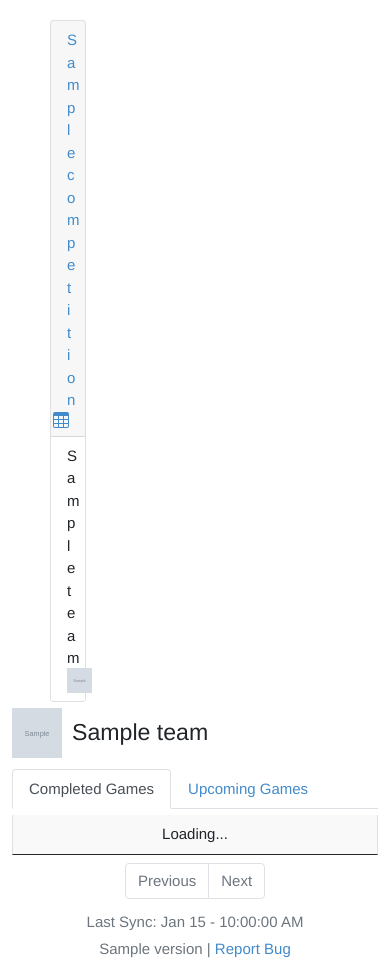
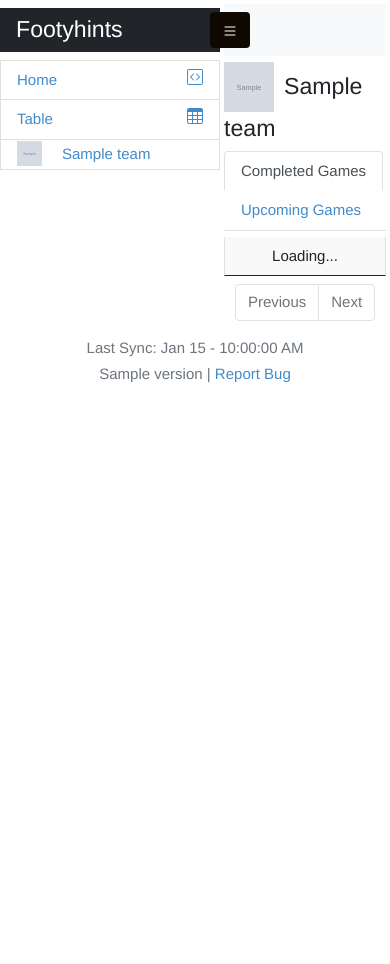
Before and after one commit to pwnbus/footyhints, a Django app: template web/templates/team.html in a window 390 px wide. After the commit the page ends 383 px from the top, so only its background shows below. Run offline with Django 3.2, Linux system fonts and the light colour scheme; tables that the repository leaves empty hold one stand-in row (values such as "Sample post"); the template is opened without the code that fills it: values that come from a table or form of the project are taken from there, most other values are stand-ins (such as "Sample title", 1, 10 or a date in 2020); grey boxes marked "Sample" are stand-in pictures; data that the repository does not hold is empty; parts of the project's set-up code (start-up, migrations or seed data) failed here and were passed over; some libraries are stand-ins or nearby versions.

Commit message:
Update navbar to work better in mobile

```diff
--- a/web/static/css/main.css
+++ b/web/static/css/main.css
@@ -207,3 +207,76 @@ a:hover {
 #overall-rating {
   padding-left: 5px;
 }
+
+
+
+* {
+  margin: 0;
+  padding: 0;
+  box-sizing: border-box;
+}
+
+body {
+  min-height: 100vh;
+  background-color: #fff;
+}
+
+.side-navbar {
+  width: 220px;
+  height: 100%;
+  position: fixed;
+  margin-left: -300px;
+  /*background-color: #100901;*/
+  /*background-color:  #CCCCCC;*/
+  transition: 0.5s;
+}
+
+.nav-link:active {
+  background-color: blue;
+}
+
+.nav-link:focus,
+.nav-link:hover {
+  background-color: #f5f5f5;
+  text-decoration: none;
+}
+
+.my-container {
+  transition: 0.4s;
+}
+
+.active-nav {
+  margin-left: 0;
+}
+
+/* for main section */
+.active-cont {
+  margin-left: 220px;
+}
+
+#menu-btn {
+  background-color: #100901;
+  color: #fff;
+  margin-left: -62px;
+}
+
+.my-container input {
+  border-radius: 2rem;
+  padding: 2px 20px;
+}
+
+.team-nav-link {
+  padding-top: 3px;
+  padding-bottom: 3px;
+}
+
+.side-navbar-scroll {
+  overflow-y: auto;
+}
+
+.list-group-item.active {
+  z-index: 2;
+  color: #fff;
+  background-color: #337ab7;
+  border-color:  #337ab7;
+}
--- a/web/templates/base.html
+++ b/web/templates/base.html
@@ -29,34 +29,54 @@
     {% endif %}
   </head>
   <body>
-    <div class="container" id="main-container">
-      <div class="row justify-content-md-center">
-        <div class="col-sm-3" id="team-names-navbar">
-          <div class="card">
-            <div class="card-header">
-              <a href="/"><span>{{ competition.name }}</span></a>
-              <a href="/table">
+    <div class="side-navbar side-navbar-scroll active-nav d-flex justify-content-between flex-wrap flex-column" id="sidebar">
+      <ul class="nav flex-column text-black w-100">
+        <span class="nav-link h3 text-white my-2 bg-dark">
+          Footyhints
+        </span>
+        <a href="/" class="nav-link list-group-item {% if request.get_full_path == '/' %}active{% endif %}">Home
+          <svg id="nav-competition-table" xmlns="http://www.w3.org/2000/svg" width="16" height="16" fill="currentColor" class="bi bi-code-square" viewBox="0 0 16 16">
+            <path d="M14 1a1 1 0 0 1 1 1v12a1 1 0 0 1-1 1H2a1 1 0 0 1-1-1V2a1 1 0 0 1 1-1h12zM2 0a2 2 0 0 0-2 2v12a2 2 0 0 0 2 2h12a2 2 0 0 0 2-2V2a2 2 0 0 0-2-2H2z"/>
+            <path d="M6.854 4.646a.5.5 0 0 1 0 .708L4.207 8l2.647 2.646a.5.5 0 0 1-.708.708l-3-3a.5.5 0 0 1 0-.708l3-3a.5.5 0 0 1 .708 0zm2.292 0a.5.5 0 0 0 0 .708L11.793 8l-2.647 2.646a.5.5 0 0 0 .708.708l3-3a.5.5 0 0 0 0-.708l-3-3a.5.5 0 0 0-.708 0z"/>
+          </svg>
+        </a>
+        <a href="/table" class="nav-link list-group-item {% if request.get_full_path == '/table' %}active{% endif %}">
+          Table
           <svg id="nav-competition-table" xmlns="http://www.w3.org/2000/svg" width="16" height="16" fill="currentColor" class="bi bi-table" viewbox="0 0 16 16">
             <path d="M0 2a2 2 0 0 1 2-2h12a2 2 0 0 1 2 2v12a2 2 0 0 1-2 2H2a2 2 0 0 1-2-2V2zm15 2h-4v3h4V4zm0 4h-4v3h4V8zm0 4h-4v3h3a1 1 0 0 0 1-1v-2zm-5 3v-3H6v3h4zm-5 0v-3H1v2a1 1 0 0 0 1 1h3zm-4-4h4V8H1v3zm0-4h4V4H1v3zm5-3v3h4V4H6zm4 4H6v3h4V8z"/>
           </svg>
         </a>
-            </div>
-            <ul class="list-group list-group-flush">
         {% for team in teams %}
-                <a href="/team/{{ team.id }}" class="list-group-item list-group-item-action {% if request.resolver_match.kwargs.team_id == team.id %}active{% endif %}">
+          <a href="/team/{{ team.id }}" class="nav-link list-group-item team-nav-link {% if request.resolver_match.kwargs.team_id == team.id %}active{% endif %}">
             {{ team.name }}
             <img src="{{ team.logo }}" alt="" class="team-logo-navbar" width="25px" height="25px" />
           </a>
         {% endfor %}
       </ul>
     </div>
-        </div>
-        <div class="col-sm-7">
+    <!-- Main Wrapper -->
+    <div class="p-1 my-container active-cont">
+      <!-- Top Nav -->
+      <nav class="navbar top-navbar navbar-light bg-light px-5">
+        <a class="btn border-0" id="menu-btn">
+          <svg xmlns="http://www.w3.org/2000/svg" width="16" height="16" fill="currentColor" class="bi bi-list" viewBox="0 0 16 16">
+            <path fill-rule="evenodd" d="M2.5 12a.5.5 0 0 1 .5-.5h10a.5.5 0 0 1 0 1H3a.5.5 0 0 1-.5-.5zm0-4a.5.5 0 0 1 .5-.5h10a.5.5 0 0 1 0 1H3a.5.5 0 0 1-.5-.5zm0-4a.5.5 0 0 1 .5-.5h10a.5.5 0 0 1 0 1H3a.5.5 0 0 1-.5-.5z"/>
+          </svg>
+        </a>
+      </nav>
       {% block content %}
       {% endblock %}
     </div>
-      </div>
     {% include 'footer.html' %}
-    </div>
+
+    <script>
+      var menu_btn = document.querySelector("#menu-btn");
+      var sidebar = document.querySelector("#sidebar");
+      var container = document.querySelector(".my-container");
+      menu_btn.addEventListener("click", () => {
+        sidebar.classList.toggle("active-nav");
+        container.classList.toggle("active-cont");
+      });
+    </script>
   </body>
 </html>
```
Lines whose indentation alone changed are shown as unchanged.
